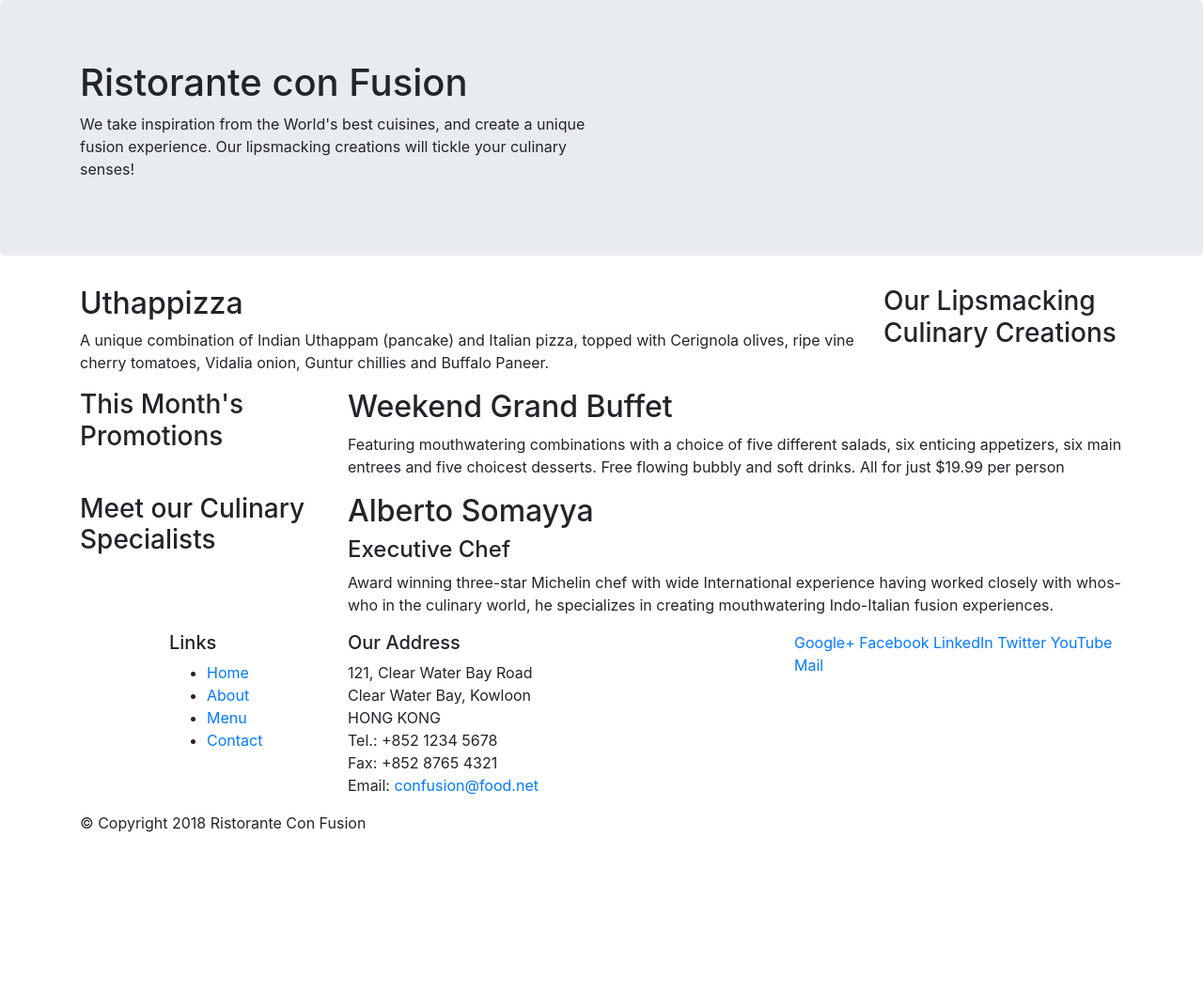
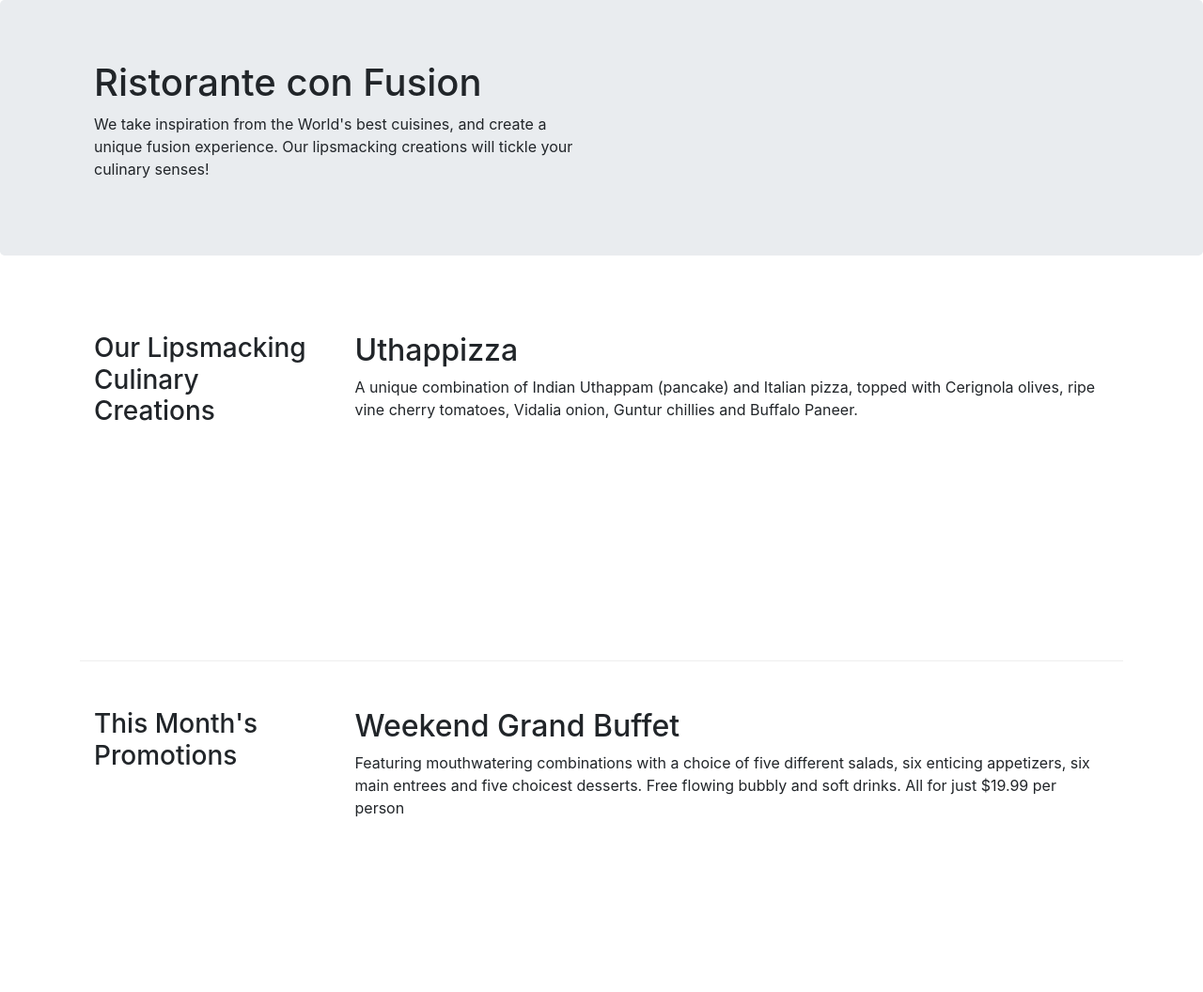
Before and after one commit to kingrad/FullStack, a website: page index.html in a window 1280 px wide. Shown: the top 1056 px of the page at 94% size. Before the commit the page ends 904 px from the top, so only its background shows below. Drawn offline with nearby package versions, Linux system fonts and the light colour scheme.

Commit message:
Customize css

```diff
--- /dev/null
+++ b/css/styles.css
@@ -0,0 +1,17 @@
+.row-header {
+    margin: 0px auto;
+    padding: 0px auto;
+}
+
+.row-content {
+    margin: 0px auto;
+    padding: 50px 0px 50px 0px;
+    border-bottom: 1px ridge;
+    min-height: 400px;
+}
+
+.footer {
+    background-color: #d1c4e9;
+    margin: 0px auto;
+    padding: 20px 0px 20px 0px;
+}
--- a/index.html
+++ b/index.html
@@ -15,12 +15,13 @@
       rel="stylesheet"
       href="node_modules/bootstrap/dist/css/bootstrap.min.css"
     />
+    <link rel="stylesheet" href="css/styles.css" />
   </head>
 
   <body>
     <header class="jumbotron">
       <div class="container">
-        <div class="row">
+        <div class="row row-header">
           <div class="col-12 col-sm-6">
             <h1>Ristorante con Fusion</h1>
             <p>
@@ -35,11 +36,8 @@
     </header>
 
     <div class="container">
-      <div class="row">
-        <div class="col-12 col-sm-4 order-sm-last col-md-3">
-          <h3>Our Lipsmacking Culinary Creations</h3>
-        </div>
-        <div class="col col-sm order-sm-first col-md">
+      <div class="row row-content">
+        <div class="col col-sm order-sm-last col-md">
           <h2>Uthappizza</h2>
           <p>
             A unique combination of Indian Uthappam (pancake) and Italian pizza,
@@ -47,9 +45,12 @@
             onion, Guntur chillies and Buffalo Paneer.
           </p>
         </div>
+        <div class="col-12 col-sm-4 order-sm-first col-md-3">
+          <h3>Our Lipsmacking Culinary Creations</h3>
+        </div>
       </div>
 
-      <div class="row">
+      <div class="row row-content">
         <div class="col-12 col-sm-4 col-md-3">
           <h3>This Month's Promotions</h3>
         </div>
@@ -64,7 +65,7 @@
         </div>
       </div>
 
-      <div class="row">
+      <div class="row row-content">
         <div class="col-12 col-sm-4 col-md-3">
           <h3>Meet our Culinary Specialists</h3>
         </div>
@@ -81,12 +82,12 @@
       </div>
     </div>
 
-    <footer>
+    <footer class="footer">
       <div class="container">
         <div class="row">
           <div class="col-4 offset-1 col-sm-2">
             <h5>Links</h5>
-            <ul>
+            <ul class="list-unstyled">
               <li><a href="#">Home</a></li>
               <li><a href="#">About</a></li>
               <li><a href="#">Menu</a></li>
@@ -104,8 +105,8 @@
               Email: <a href="mailto:confusion@food.net">confusion@food.net</a>
             </address>
           </div>
-          <div class="col-12 col-sm-4">
-            <div>
+          <div class="col-12 col-sm-4 align-self-center">
+            <div class="text-center">
               <a href="http://google.com/+">Google+</a>
               <a href="http://www.facebook.com/profile.php?id=">Facebook</a>
               <a href="http://www.linkedin.com/in/">LinkedIn</a>
```
